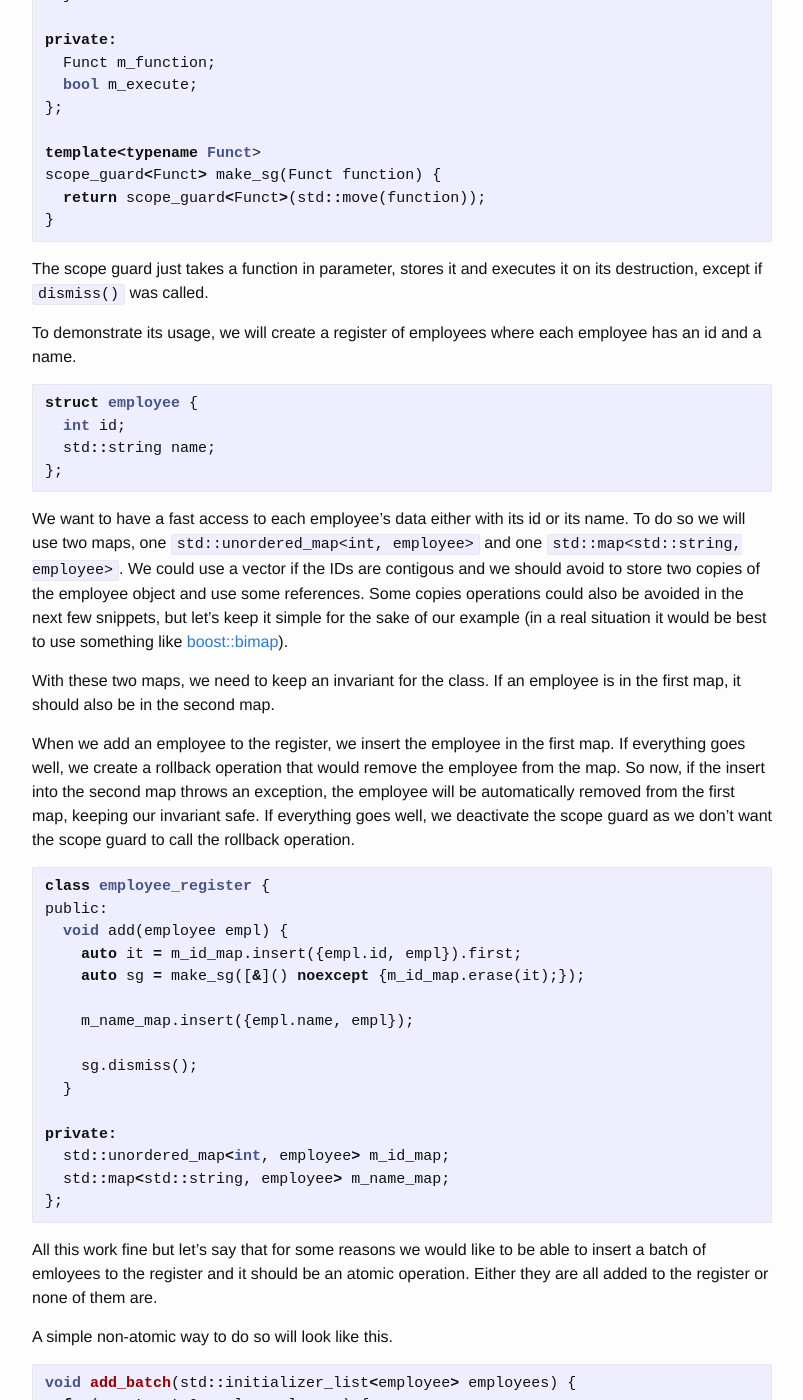
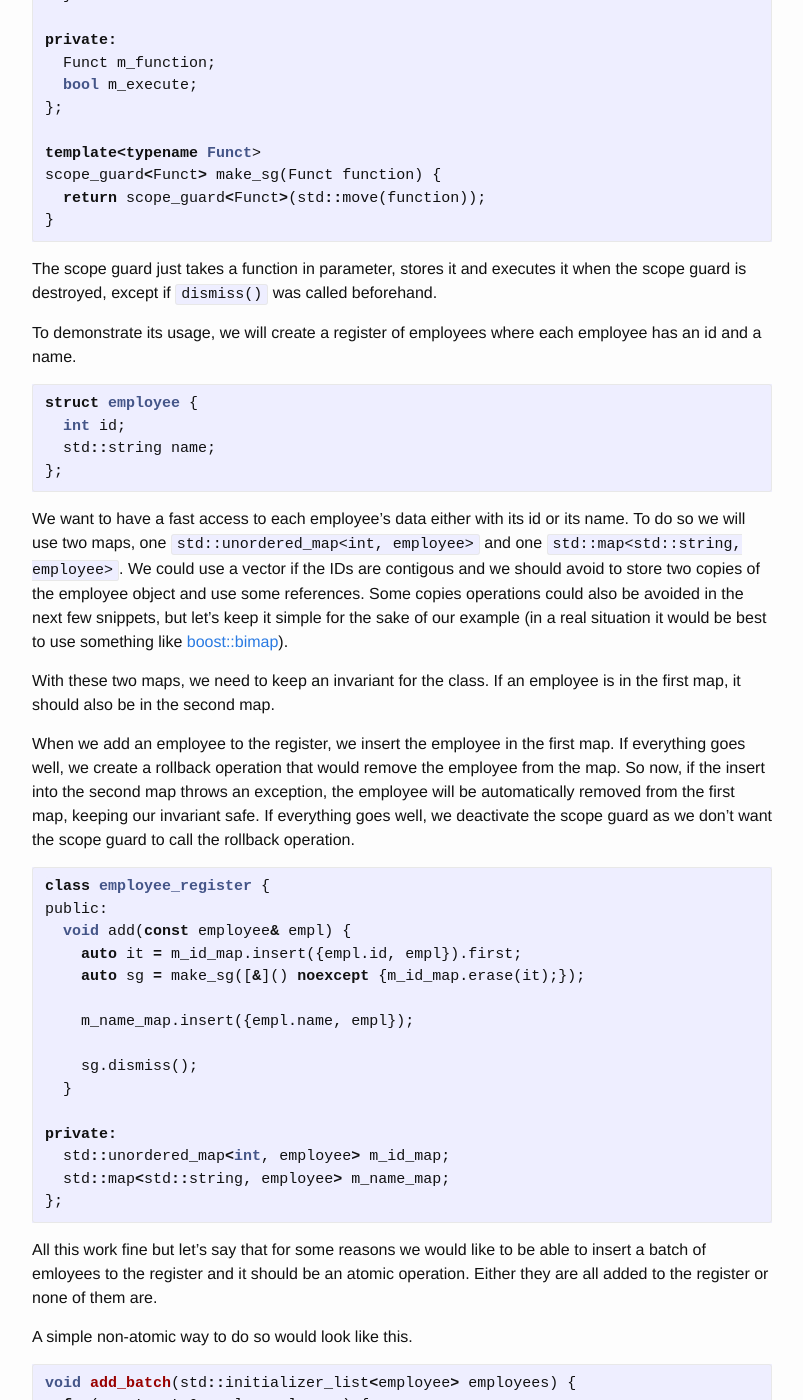
Before and after one commit to Tessil/tessil.github.io, a Jekyll site: the page built from _posts/2016-11-01-transactional-operations-scope-guard-list.md, in a window 1280 px wide and 1400 px high, scrolled down 1127 px. Shown: the whole window, without its empty margins (238-1041 px from the left). Built offline with Jekyll 4.4.1, drawn with Linux system fonts in a browser that asks for light colours; comment, search, counter and statistics services are not loaded; some of the changed text lies outside the part shown.

````diff
--- a/_posts/2016-11-01-transactional-operations-scope-guard-list.md
+++ b/_posts/2016-11-01-transactional-operations-scope-guard-list.md
@@ -57,7 +57,7 @@ scope_guard<Funct> make_sg(Funct function) {
 }
 ```
 
-The scope guard just takes a function in parameter, stores it and executes it on its destruction, except if `dismiss()` was called.
+The scope guard just takes a function in parameter, stores it and executes it when the scope guard is destroyed, except if `dismiss()` was called beforehand.
 
 To demonstrate its usage, we will create a register of employees where each employee has an id and a name.
 
@@ -77,7 +77,7 @@ When we add an employee to the register, we insert the employee in the first map
 ```c++
 class employee_register {
 public:
-  void add(employee empl) {
+  void add(const employee& empl) {
     auto it = m_id_map.insert({empl.id, empl}).first;
     auto sg = make_sg([&]() noexcept {m_id_map.erase(it);});
 
@@ -94,7 +94,7 @@ private:
 
 All this work fine but let's say that for some reasons we would like to be able to insert a batch of emloyees to the register and it should be an atomic operation. Either they are all added to the register or none of them are.
 
-A simple non-atomic way to do so will look like this.
+A simple non-atomic way to do so would look like this.
 
 ```c++
 void add_batch(std::initializer_list<employee> employees) {
````
Also changed, not shown: other parts of _posts/2016-11-01-transactional-operations-scope-guard-list.md (+0 -1 lines), _posts/2016-10-10-arduino-assert-morse.md (deleted, +0 -54 lines).
